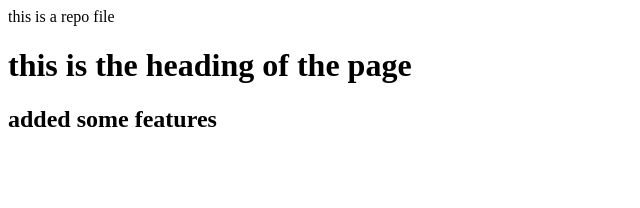
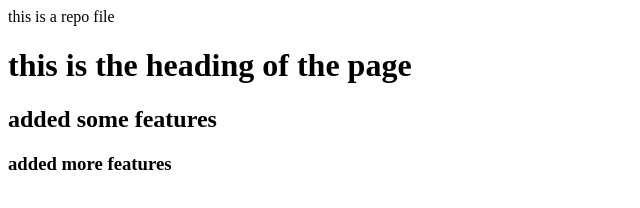
Before and after one commit to Rohansharma255/localrepo, a plain HTML site: page index.html in a window 1280 px wide. Shown: the whole page, without its empty margins (0-640 px from the left). Drawn offline with Linux system fonts and the light colour scheme.

Commit message:
added more features

```diff
--- a/index.html
+++ b/index.html
@@ -1,3 +1,4 @@
 <p>this is a repo file</p>
 <h1>this is the heading of the page</h1>
 <h2>added some features</h2>
+<h3>added more features</h3>
```
